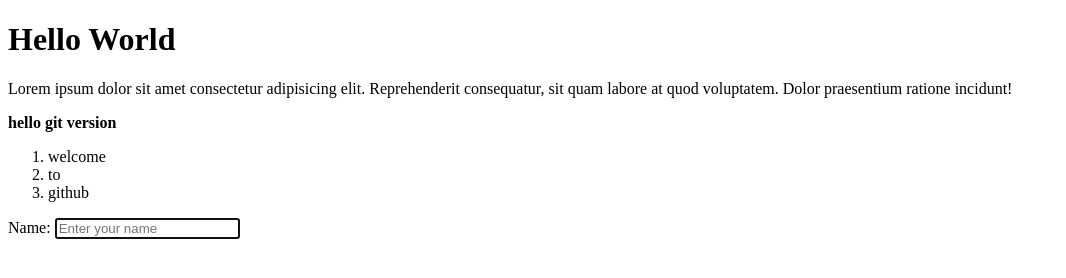
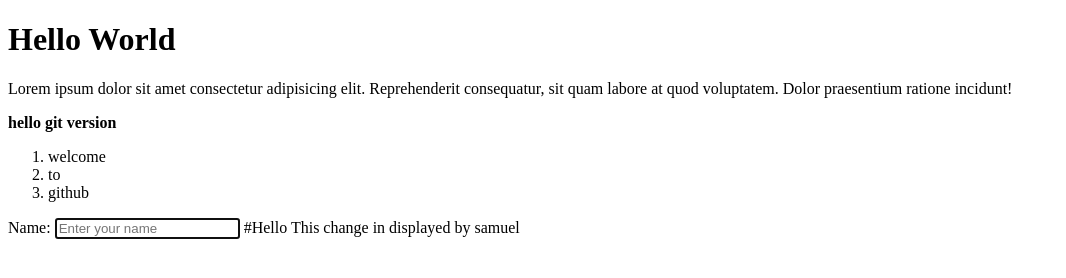
Before and after one commit to aravindnangunuri/versioncontrolsystem, a plain HTML site: page index.html in a window 1280 px wide. Shown: the whole page, without its empty margins (0-1066 px from the left). Drawn offline with Linux system fonts and the light colour scheme.

Commit message:
samuel change

```diff
--- a/index.html
+++ b/index.html
@@ -20,6 +20,8 @@
     <form action="">
         <label for="">Name:</label>
         <input type="text" placeholder="Enter your name" autofocus>
+
+        #Hello This change in displayed by samuel
     </form>
 </body>
 </html>
```
